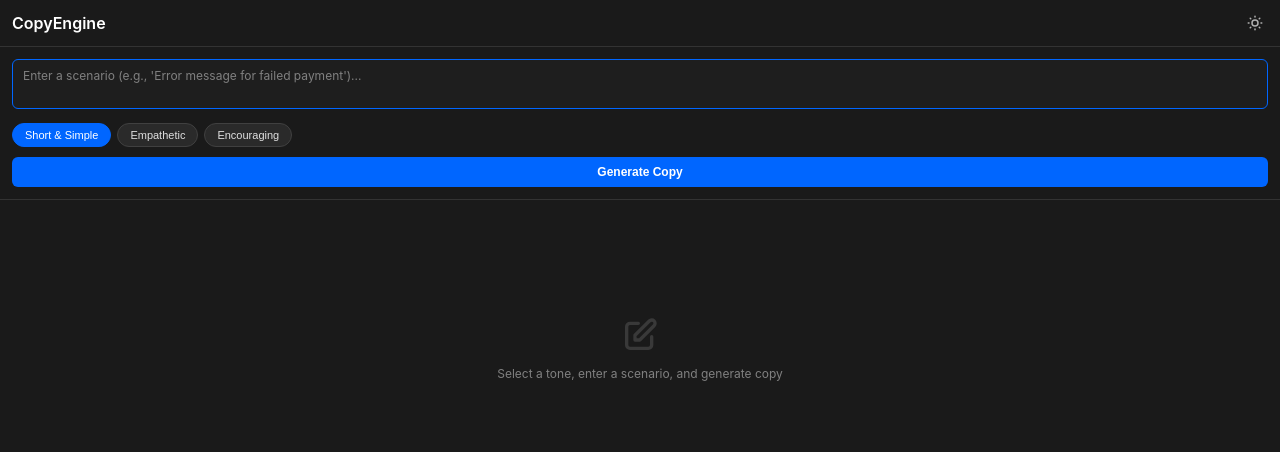
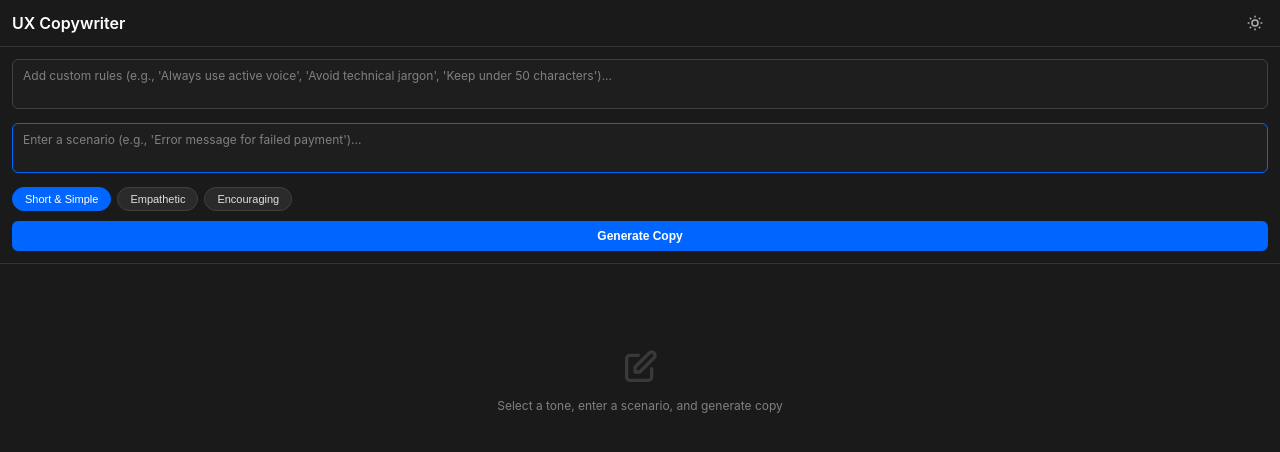
Before and after one commit to karthik249194/CopyEngine, a website: page ui.html in a window 1280 px wide. Drawn offline with Linux system fonts and the light colour scheme.

Commit message:
Rename to UX Copywriter + add custom rules

```diff
--- a/ui.html
+++ b/ui.html
@@ -162,6 +162,36 @@
 
     .input-wrapper {
       position: relative;
+    }
+
+    /* Custom Rules Section */
+    .custom-rules-wrapper {
+      margin-bottom: 10px;
+    }
+
+    #customRulesInput {
+      width: 100%;
+      min-height: 50px;
+      max-height: 80px;
+      padding: 8px 10px;
+      font-size: 12px;
+      font-family: inherit;
+      background: var(--input-bg);
+      border: 1px solid var(--border-secondary);
+      border-radius: 6px;
+      resize: none;
+      color: var(--text-primary);
+      transition: border-color 0.2s;
+      outline: none;
+    }
+
+    #customRulesInput:focus {
+      border-color: #0066ff;
+    }
+
+    #customRulesInput::placeholder {
+      color: var(--text-muted);
+      opacity: 1;
     }
 
     textarea {
@@ -416,7 +446,7 @@
 <body>
   <!-- Header -->
   <div class="header">
-    <h1>CopyEngine</h1>
+    <h1>UX Copywriter</h1>
     <div class="header-actions">
       <button class="theme-toggle" id="themeToggle" title="Toggle theme">
         <svg class="sun-icon" fill="none" stroke="currentColor" viewBox="0 0 24 24">
@@ -430,6 +460,9 @@
   <div class="content">
     <!-- Input section -->
     <div class="input-section">
+      <div class="custom-rules-wrapper">
+        <textarea id="customRulesInput" placeholder="Add custom rules (e.g., 'Always use active voice', 'Avoid technical jargon', 'Keep under 50 characters')..."></textarea>
+      </div>
       <div class="input-wrapper">
         <textarea id="promptInput" placeholder="Enter a scenario (e.g., 'Error message for failed payment')..." autofocus></textarea>
       </div>
@@ -469,6 +502,7 @@
 
     // DOM elements
     const themeToggle = document.getElementById('themeToggle');
+    const customRulesInput = document.getElementById('customRulesInput');
     const promptInput = document.getElementById('promptInput');
     const generateBtn = document.getElementById('generateBtn');
     const resultsSection = document.getElementById('resultsSection');
@@ -535,6 +569,9 @@
         console.log('Prompt:', userPrompt);
         console.log('Tone:', selectedTone);
 
+        const customRules = customRulesInput.value.trim();
+        console.log('Custom Rules:', customRules || 'None');
+
         // Call YOUR backend - no API key needed!
         const response = await fetch(BACKEND_URL, {
           method: 'POST',
@@ -543,7 +580,8 @@
           },
           body: JSON.stringify({
             prompt: userPrompt,
-            tone: selectedTone
+            tone: selectedTone,
+            customRules: customRules || null
           })
         });
 
```
Also changed, not shown: api/generate.js (+18 -4 lines), manifest.json.
